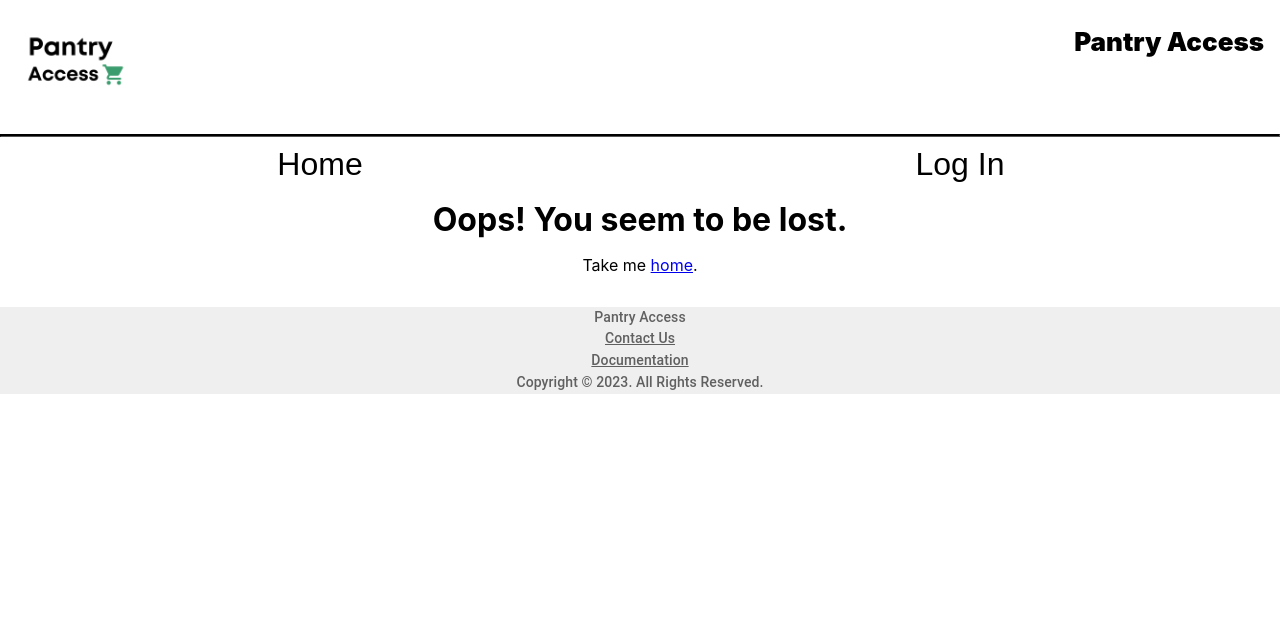
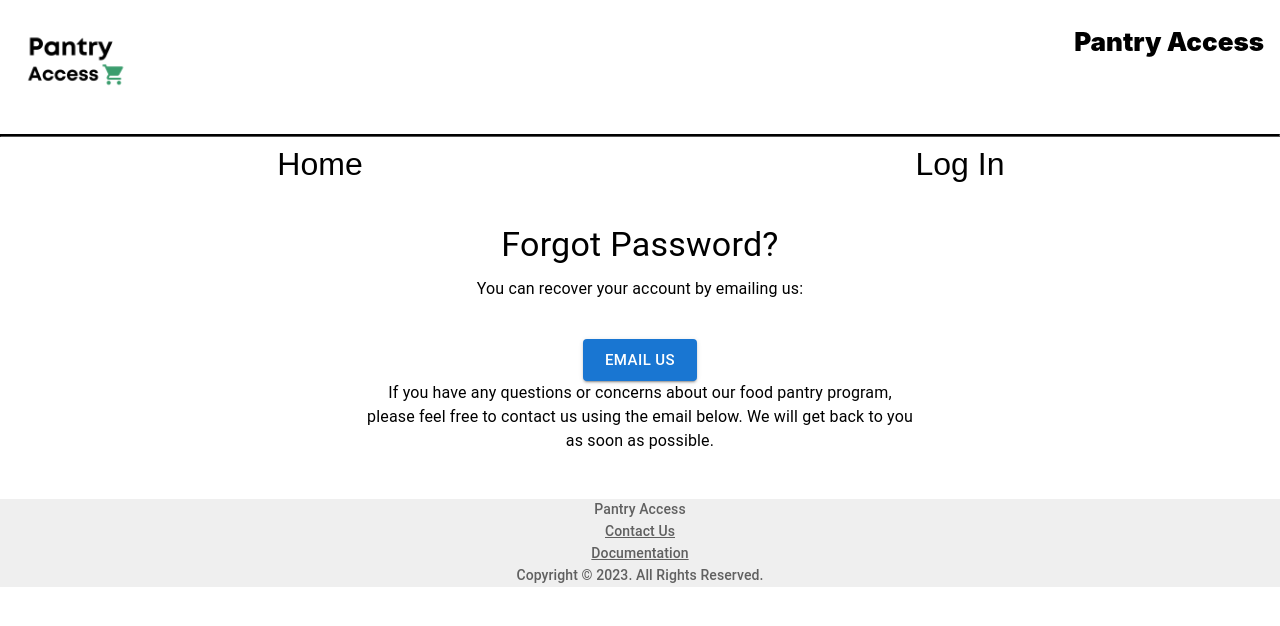
Before and after one commit to Pantry-Access-AFG/react-app, a React (Create React App) app: page /account-recovery in a window 1280 px wide. Shown: the top 626 px of the page. Built offline with nearby package versions, Linux system fonts and the light colour scheme; no server answers.

Commit message:
minor changes

```diff
--- a/src/App.js
+++ b/src/App.js
@@ -17,6 +17,7 @@ import { auth } from "./firebase-config";
 import { useAuthState } from "react-firebase-hooks/auth";
 import { doc, getDoc } from "firebase/firestore";
 import { db } from "./firebase-config";
+import  ForgotPassword  from "./ForgotPassword";
 
 function App() {
   const [user, loading, error] = useAuthState(auth);
@@ -83,6 +84,7 @@ function App() {
         <Route path="/login" element={<Login></Login>} />
         <Route path="/welcome" element={<Welcome></Welcome>} />
         <Route path="*" element={<FourOhFour />} />
+        <Route path="/account-recovery" element={<ForgotPassword></ForgotPassword>} />
       </Routes>
 
       <Footer></Footer>
--- /dev/null
+++ b/src/ForgotPassword.js
@@ -0,0 +1,52 @@
+import React from "react";
+import { makeStyles } from "@material-ui/core/styles";
+import { Container, Typography, Button } from "@mui/material";
+
+const useStyles = makeStyles((theme) => ({
+  root: {
+    display: "flex",
+    flexDirection: "column",
+    alignItems: "center",
+    textAlign: "center",
+    marginTop: theme.spacing(5),
+    marginBottom: theme.spacing(5),
+  },
+  button: {
+    textAlign: "center",
+  },
+}));
+
+function ForgotPassword() {
+  const classes = useStyles();
+
+  return (
+    <div className={classes.root}>
+      <Container maxWidth="sm">
+        <Typography variant="h4" gutterBottom>
+          Forgot Password?
+        </Typography>
+        <Typography variant="body1" align="center" gutterBottom>
+          You can recover your account by emailing us:
+        </Typography>
+        <Button
+          variant="contained"
+          color="primary"
+          size="large"
+          href="mailto:pantryaccess@gmail.com"
+          className={classes.button}
+          sx={{ marginTop: "2rem" }}
+        >
+          Email Us
+        </Button>
+        <Typography variant="body1" align="center" gutterBottom>
+          If you have any questions or concerns about our food pantry program,
+          please feel free to contact us using the email below. We will get back
+          to you as soon as possible.
+        </Typography>
+
+      </Container>
+    </div>
+  );
+}
+
+export default ForgotPassword;
--- a/src/Login.js
+++ b/src/Login.js
@@ -264,7 +264,7 @@ export default function Login() {
           >
             Register Account
           </Button>
-          <Button variant="outlined" onClick={() => navigate("/Contact")}>
+          <Button variant="outlined" onClick={() => navigate("/account-recovery")}>
             Reset Password
           </Button>
         </Stack>
```
